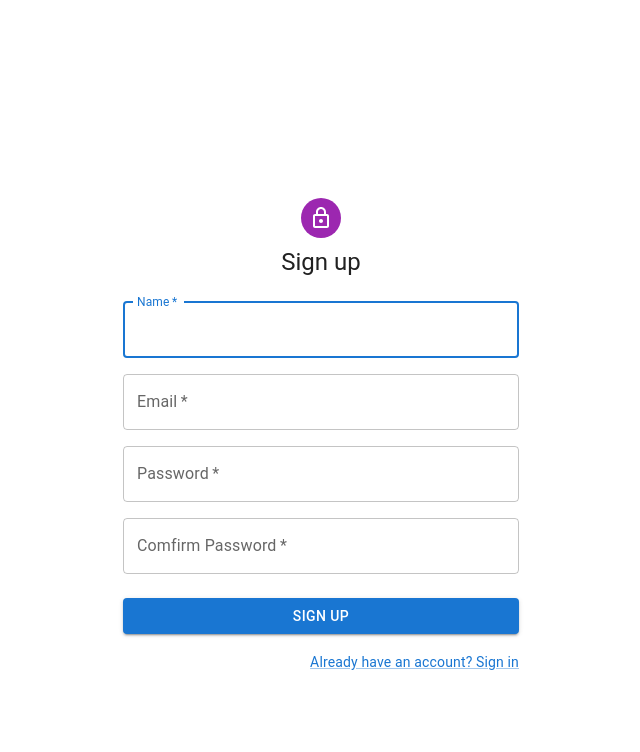
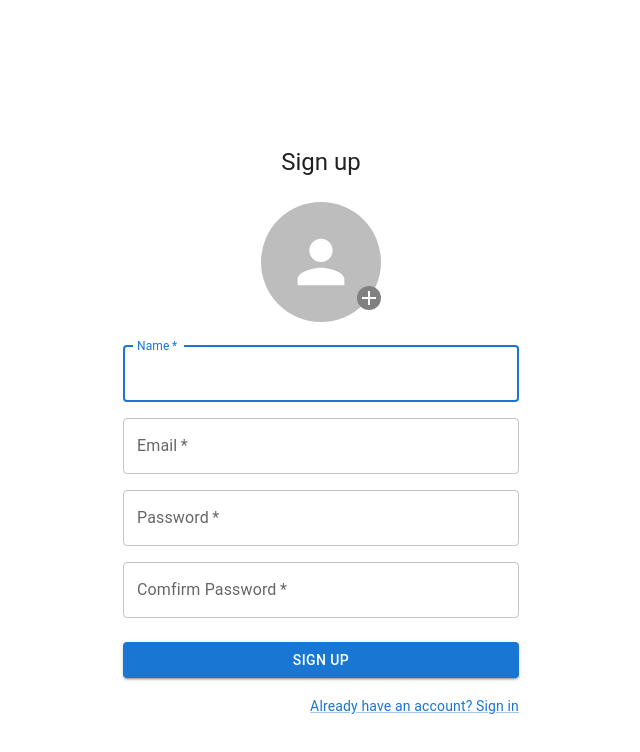
Before and after one commit to bithumb-project/Front-end, a Next.js app: page / in a window 1280 px wide. Shown: the top 752 px of the page, without its empty margins (319-959 px from the left). Built offline with nearby package versions, Linux system fonts and the light colour scheme.

Commit message:
Add: image upload

```diff
--- a/src/components/SignUpForm.tsx
+++ b/src/components/SignUpForm.tsx
@@ -1,4 +1,4 @@
-import React from 'react';
+import React, { useRef, useState } from 'react';
 import Avatar from '@mui/material/Avatar';
 import Button from '@mui/material/Button';
 import CssBaseline from '@mui/material/CssBaseline';
@@ -6,14 +6,19 @@ import TextField from '@mui/material/TextField';
 import Link from '@mui/material/Link';
 import Grid from '@mui/material/Grid';
 import Box from '@mui/material/Box';
-import LockOutlinedIcon from '@mui/icons-material/LockOutlined';
+import AddIcon from '@mui/icons-material/Add';
+import PersonIcon from '@material-ui/icons/Person';
 import Typography from '@mui/material/Typography';
 import Container from '@mui/material/Container';
 import { createTheme, ThemeProvider } from '@mui/material/styles';
+import styled from 'styled-components';
 
 const theme = createTheme();
 
 const SignUpForm: React.FC = (props) => {
+  const [image, setImage] = useState<string>('');
+  const inputFileRef = useRef<HTMLInputElement>(null);
+
   const handleSubmit = (event: React.FormEvent<HTMLFormElement>) => {
     event.preventDefault();
     const data = new FormData(event.currentTarget);
@@ -23,6 +28,50 @@ const SignUpForm: React.FC = (props) => {
       password: data.get('password'),
     });
   };
+
+  const handleOnChange = (event: React.ChangeEvent<HTMLInputElement>) => {
+    const newImage = event.target?.files?.[0];
+    if (newImage) {
+      setImage(URL.createObjectURL(newImage));
+    }
+  };
+
+  const handleImageClick = (event: React.MouseEvent<Element, MouseEvent>) => {
+    event.preventDefault();
+    inputFileRef.current?.click();
+  };
+
+  const BigAvatar = styled(Avatar)`
+    && {
+      width: 120px;
+      height: 120px;
+      margin-top: 24px;
+      position: relative;
+      overflow: visible;
+    }
+  `;
+
+  const PersonAvatar = styled(PersonIcon)`
+    && {
+      font-size: 70px;
+    }
+  `;
+
+  const AddIconSmall = styled(AddIcon)`
+    && {
+      color: white;
+      background-color: gray;
+      position: absolute;
+      border-radius: 50%;
+      transform: translate(200%, 150%);
+    }
+  `;
+
+  const ImageUpload = styled.img`
+    width : 100%;
+    height: 100%;
+    border-radius: 50%;
+  `;
 
   return (
     <ThemeProvider theme={theme}>
@@ -36,12 +85,23 @@ const SignUpForm: React.FC = (props) => {
             alignItems: 'center',
           }}
         >
-          <Avatar sx={{ m: 1, bgcolor: 'secondary.main' }}>
+          {/* <Avatar sx={{ m: 1, bgcolor: 'secondary.main' }}>
             <LockOutlinedIcon />
-          </Avatar>
+          </Avatar> */}
           <Typography component="h1" variant="h5">
             Sign up
           </Typography>
+          <BigAvatar>
+            <input
+            ref={inputFileRef}
+            hidden
+            type="file"
+            accept="image/*"
+            onChange={handleOnChange}
+            />
+            {image ? <ImageUpload src={image} onClick={handleImageClick} /> : <PersonAvatar onClick={(e)=>{handleImageClick(e)}}/>}
+            <AddIconSmall />
+          </BigAvatar>
           <Box component="form" noValidate onSubmit={handleSubmit} sx={{ mt: 3 }}>
             <Grid container spacing={2}>
               <Grid item xs={12}>
```
